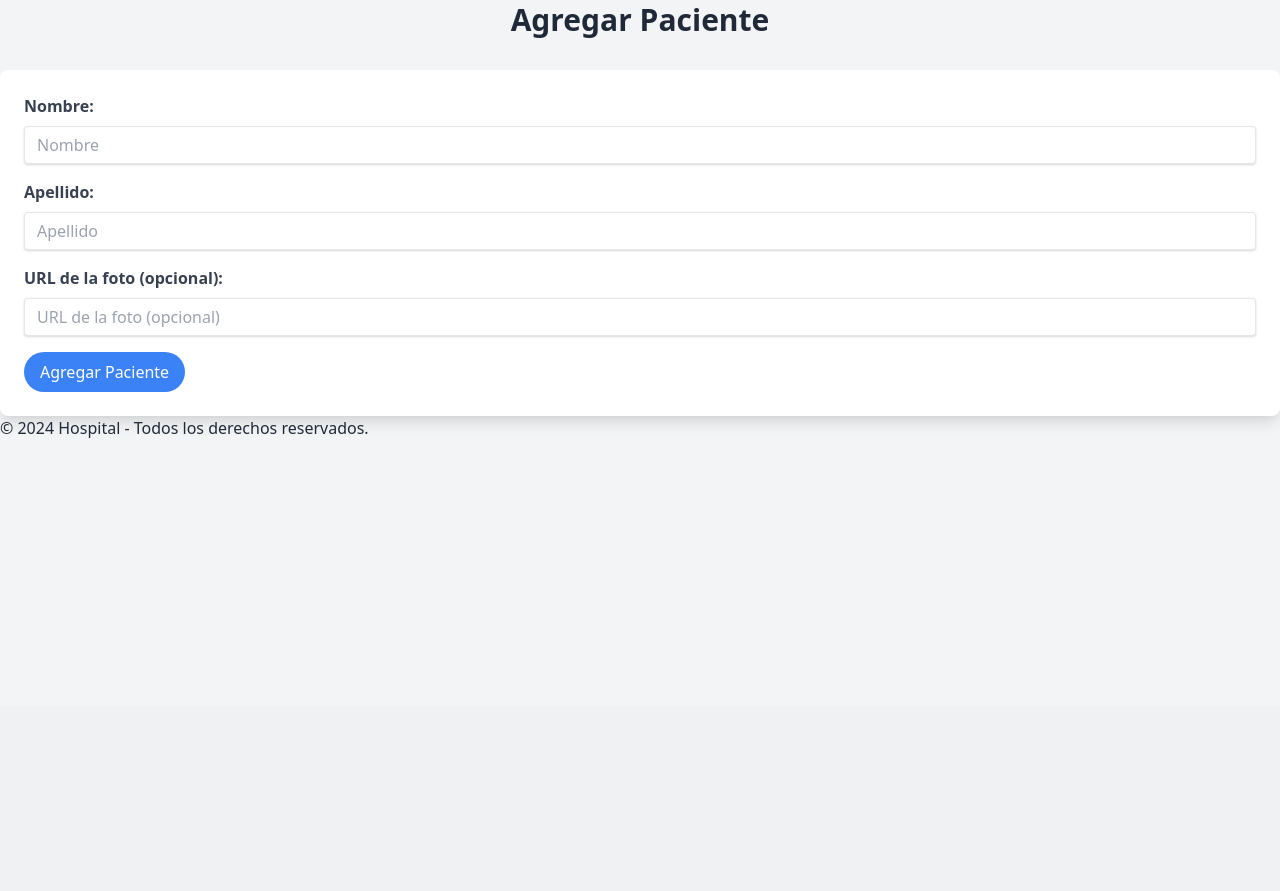
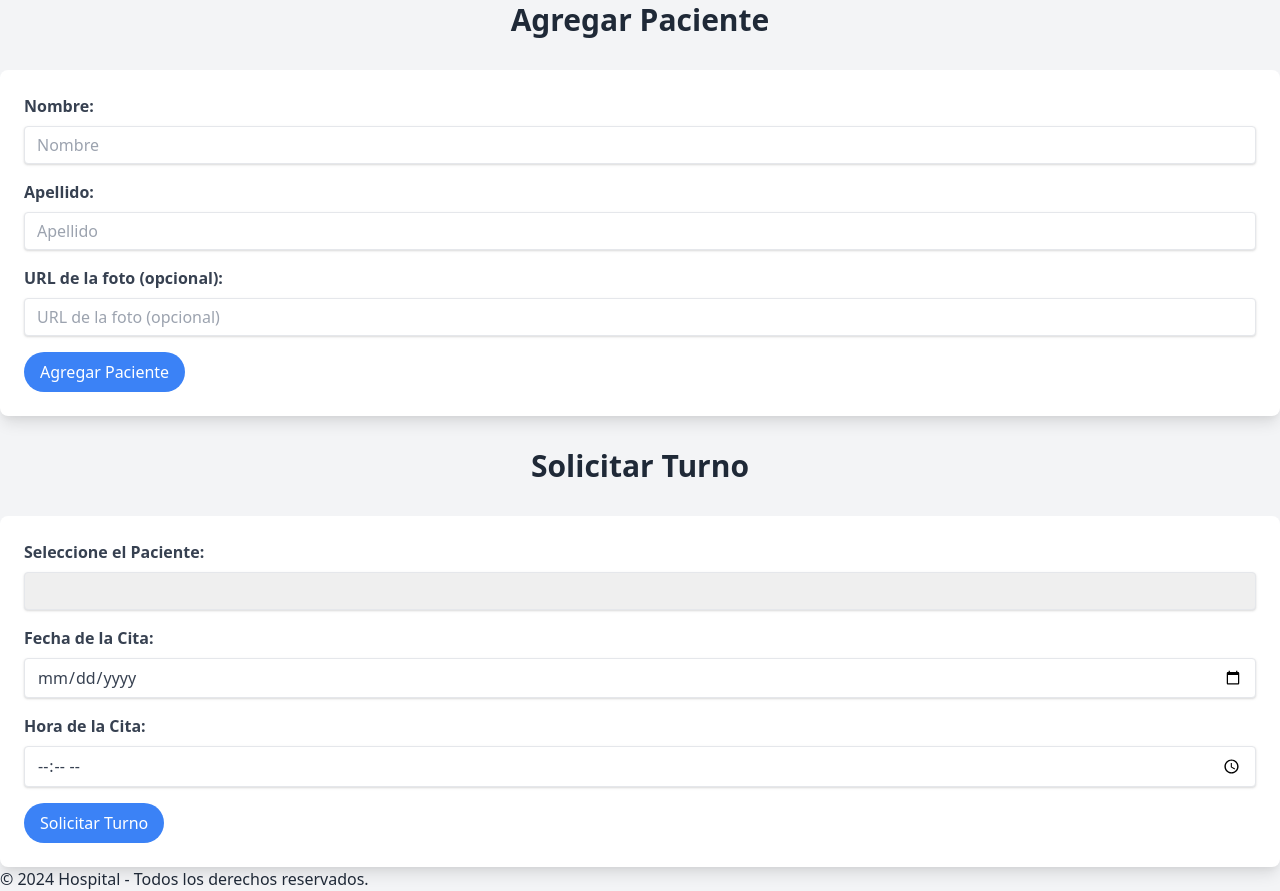
Before and after one commit to Shinder-S/hospital, a PHP site: template templates/formuAgregarPaciente.phtml in a window 1280 px wide. Shown: the part 94-985 px from the top of the page. Before the commit the page ends 532 px from the top, so only its background shows below. Run offline with PHP 8.4, Linux system fonts and the light colour scheme; the template is opened without the code that fills it, so the values that code supplies are empty.

Commit message:
arreglo boton

```diff
--- a/app/controladores/authControlador.php
+++ b/app/controladores/authControlador.php
@@ -1,7 +1,7 @@
 <?php
 
-require_once './app/modelos/ModeloUsuario.php';
-require_once './app/vistas/AuthVista.php';
+require_once './app/modelos/modeloUsuario.php';
+require_once './app/vistas/authVista.php';
 
 class AuthControlador {
 
--- a/app/controladores/pacientesControlador.php
+++ b/app/controladores/pacientesControlador.php
@@ -1,7 +1,7 @@
 <?php
 
-require_once 'app/modelos/ModeloPacientes.php';
-require_once 'app/vistas/VistaPacientes.php';
+require_once 'app/modelos/modeloPacientes.php';
+require_once 'app/vistas/vistaPacientes.php';
 
 class PacientesControlador {
     private $model;
--- a/app/modelos/modeloCitas.php
+++ b/app/modelos/modeloCitas.php
@@ -21,7 +21,7 @@
         return $query->fetch(PDO::FETCH_OBJ);
     }
 
-    public function crearCita($paciente_id, $fecha, $hora){
+    public function agregarCita($paciente_id, $fecha, $hora){
         $query = $this->db->prepare('INSERT INTO citas (paciente_id, fecha, hora) VALUES (?, ?, ?)');
         $query->execute([$paciente_id, $fecha, $hora]);
         return $this->db->lastInsertId();
--- a/app/vistas/vistaCitas.php
+++ b/app/vistas/vistaCitas.php
@@ -11,4 +11,7 @@
     public function mostrarFormularioCitas($cita){
         require './templates/formularioCitas.phtml';
     }
+    public function agregarCita($pacientes){
+        require './templates/agregarCita.phtml';
+    }
 }
--- a/app/vistas/vistaPacientes.php
+++ b/app/vistas/vistaPacientes.php
@@ -4,6 +4,7 @@
 
     public function mostrarPacientes($pacientes){
         require './templates/pacientes.phtml';
+        require './templates/agregarCitas.phtml';
     }
 
     public function mostrarPacientePorID($pacientePorId){
--- a/router.php
+++ b/router.php
@@ -1,9 +1,9 @@
 <?php
 session_start();
 
-require_once "./app/controladores/CitasControlador.php";
-require_once "./app/controladores/AuthControlador.php";
-require_once './app/controladores/PacientesControlador.php';
+require_once "./app/controladores/citasControlador.php";
+require_once "./app/controladores/authControlador.php";
+require_once './app/controladores/pacientesControlador.php';
 
 define('BASE_URL', '//' . $_SERVER['SERVER_NAME'] . ':' . $_SERVER['SERVER_PORT'] . dirname($_SERVER['PHP_SELF']) . '/');
 
--- /dev/null
+++ b/templates/agregarCita.phtml
@@ -0,0 +1,34 @@
+<main class="container mx-auto mt-8">
+    <h2 class="text-3xl font-bold mb-8 text-center text-gray-800">Solicitar Turno</h2>
+
+    <div class="bg-white shadow-lg rounded-lg p-6">
+        <form action="agregarCita" method="POST">
+            <div class="mb-4">
+                <label for="paciente" class="block text-gray-700 font-bold mb-2">Seleccione el Paciente:</label>
+                <select name="paciente_id" id="paciente" required class="shadow appearance-none border rounded w-full py-2 px-3 text-gray-700 leading-tight focus:outline-none focus:shadow-outline">
+                    <?php
+                    foreach($pacientes as $paciente ):
+                    ?>
+                    <option value=" <?php echo ($paciente ->id) ?>">
+                        <?php echo ($paciente->nombre) ?>
+                    </option>
+                    <?php
+                    endforeach;
+                    ?>
+                </select>
+            </div>
+
+            <div class="mb-4">
+                <label for="fecha" class="block text-gray-700 font-bold mb-2">Fecha de la Cita:</label>
+                <input type="date" name="fecha" id="fecha" required class="shadow appearance-none border rounded w-full py-2 px-3 text-gray-700 leading-tight focus:outline-none focus:shadow-outline">
+            </div>
+
+            <div class="mb-4">
+                <label for="hora" class="block text-gray-700 font-bold mb-2">Hora de la Cita:</label>
+                <input type="time" name="hora" id="hora" required class="shadow appearance-none border rounded w-full py-2 px-3 text-gray-700 leading-tight focus:outline-none focus:shadow-outline">
+            </div>
+
+            <button type="submit" class="bg-blue-500 hover:bg-blue-600 text-white py-2 px-4 rounded-full transition">Solicitar Turno</button>
+        </form>
+    </div>
+</main>
--- a/templates/formuAgregarPaciente.phtml
+++ b/templates/formuAgregarPaciente.phtml
@@ -24,4 +24,7 @@
             </button>
         </form>
     </div>
+    <?php
+    require  "agregarCita.phtml";
+    ?>
 </main>
```
Also changed, not shown: app/controladores/citasControlador.php (+4 -4 lines), templates/formuEditarPaciente.phtml (+0 -13 lines), templates/home.phtml (+3 -8 lines), templates/pacientes.phtml (+2 -6 lines).
